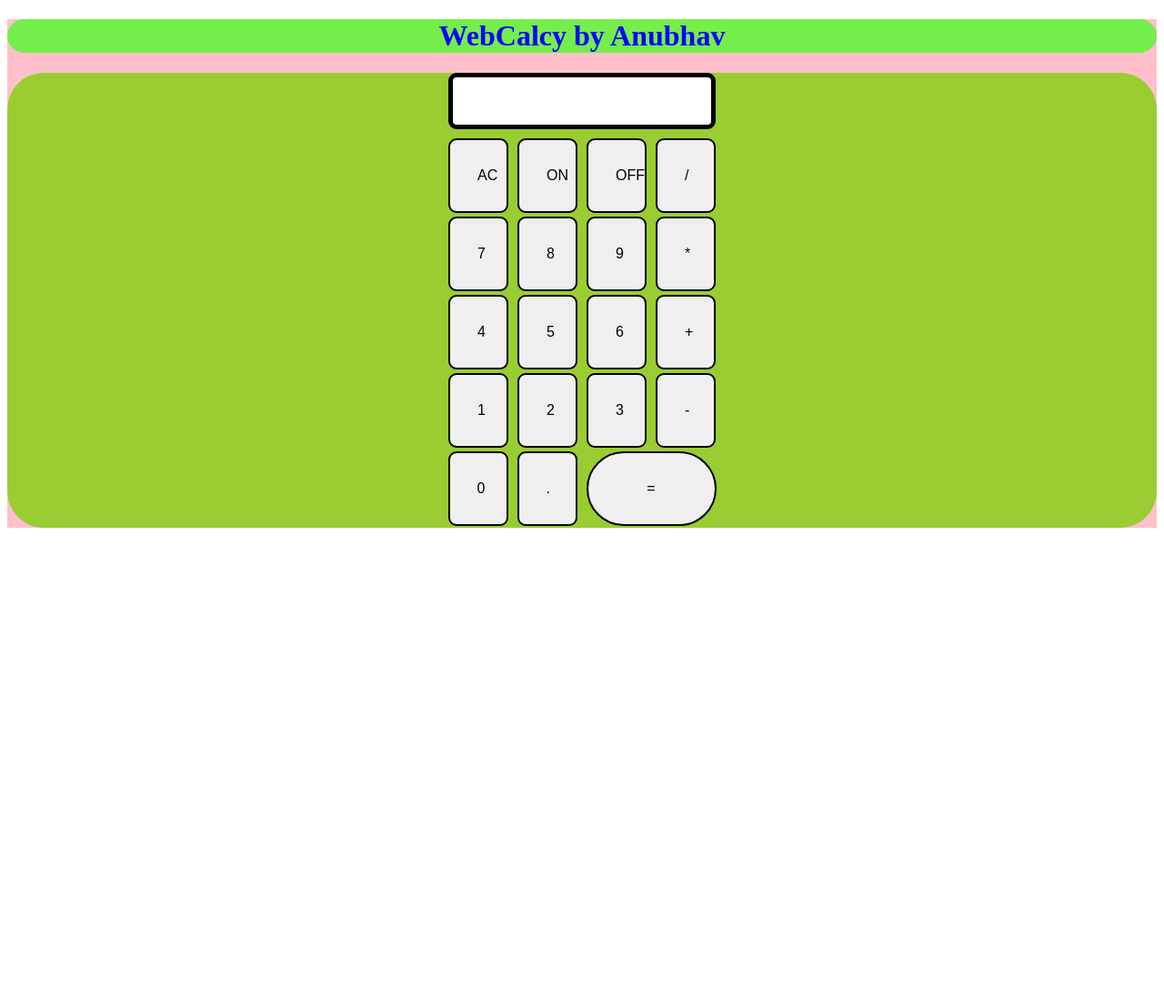
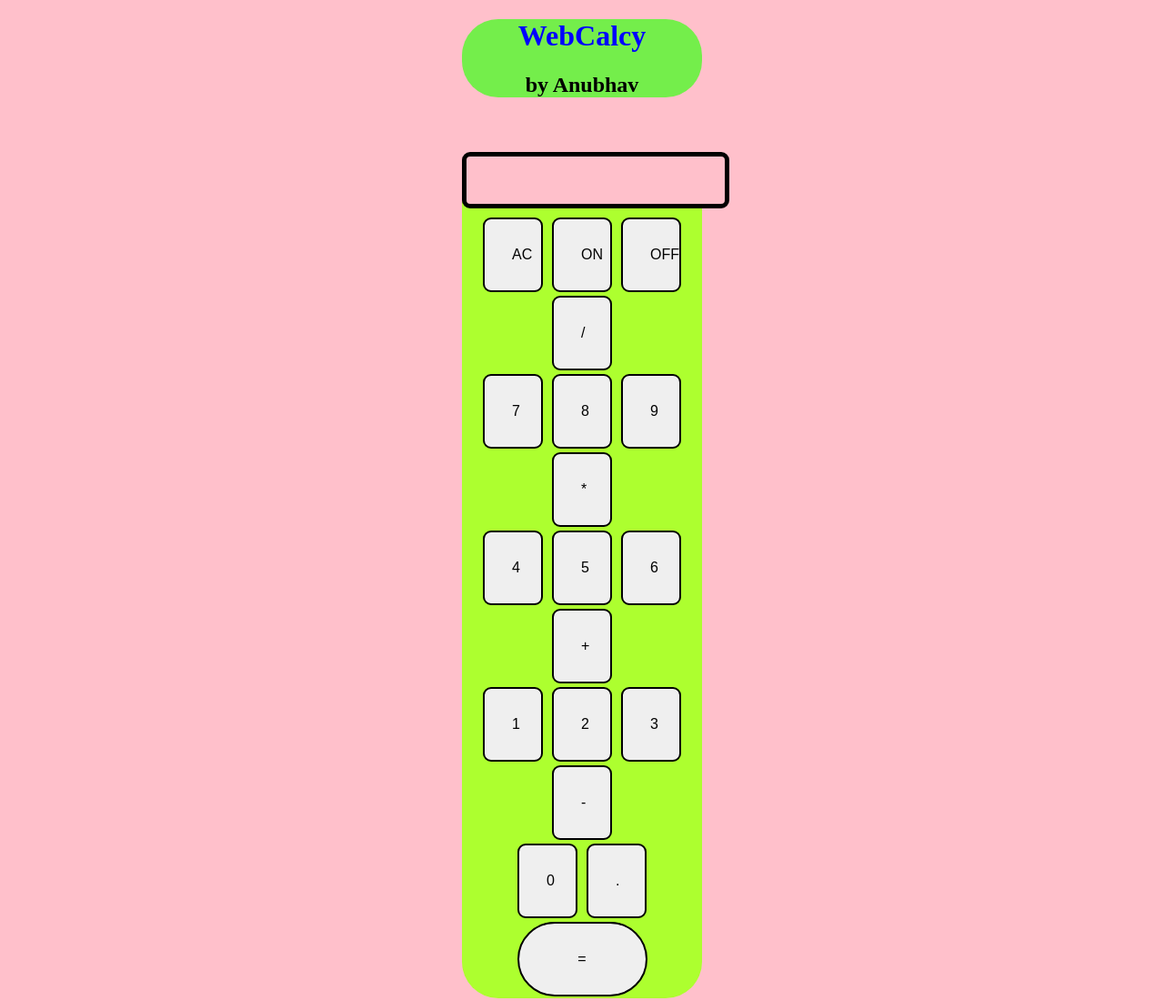
Before and after one commit to Anubhav070/Calculator-website, a plain HTML site: page index.html in a window 1280 px wide. Shown: the whole page at 91% size. Before the commit the page ends 800 px from the top, so only its background shows below. Drawn offline with Linux system fonts and the light colour scheme.

Commit message:
style updated

```diff
--- a/index.html
+++ b/index.html
@@ -3,16 +3,25 @@
 <head>
     <meta charset="UTF-8">
     <meta name="viewport" content="width=device-width, initial-scale=1.0">
-    <title>Calculator website</title>
+    <title>WebCalcy</title>
     <link rel="stylesheet" href="style.css">
+    <style>
+        body{
+            background-color: pink ;
+        }
+    </style>
 </head>
 <body>
     <div class="page">
-    <h1 class="text-centre" style="background-color: rgb(116, 238, 75); border-radius: 40px; ">WebCalcy by Anubhav</h1>
-    <div class="text-centre main">
+    <div style="background-color: rgb(116, 238, 75); border-radius: 40px; margin : 20px 500px">
+        <h1 class="text-centre">WebCalcy</h1>
+        <h2 class="text-centre">by Anubhav</h2>
+    </div>
+    <div class="text-centre" style="background-color: greenyellow; border-radius : 40px; margin: 60px 500px;s">
         <div class="result">
             <input class="input" type="text">
         </div>
+        <div>
             <div class="row" >
                 <button class="button">AC</button>
                 <button class="button">ON</button>
@@ -44,6 +53,7 @@
             </div>
         </div>
     </div>
+    </div>
 
     <script src="script.js"></script>
 </body>
--- a/style.css
+++ b/style.css
@@ -23,7 +23,6 @@ h1{
     cursor: pointer;
     text-align: center;
     font-size: 1rem;
-
 }
 .eqbutton{
     width: 143px;
@@ -36,6 +35,7 @@ h1{
     border-radius: 9px;
     margin-bottom: 8px;
     font-size: 3rem;
+    background-color: pink;
 }
 /* .result{
     text-align: center  ;
@@ -49,4 +49,5 @@ h1{
 
 .page{
     background-color: pink;
+
 }
```
Lines whose indentation alone changed are shown as unchanged.
